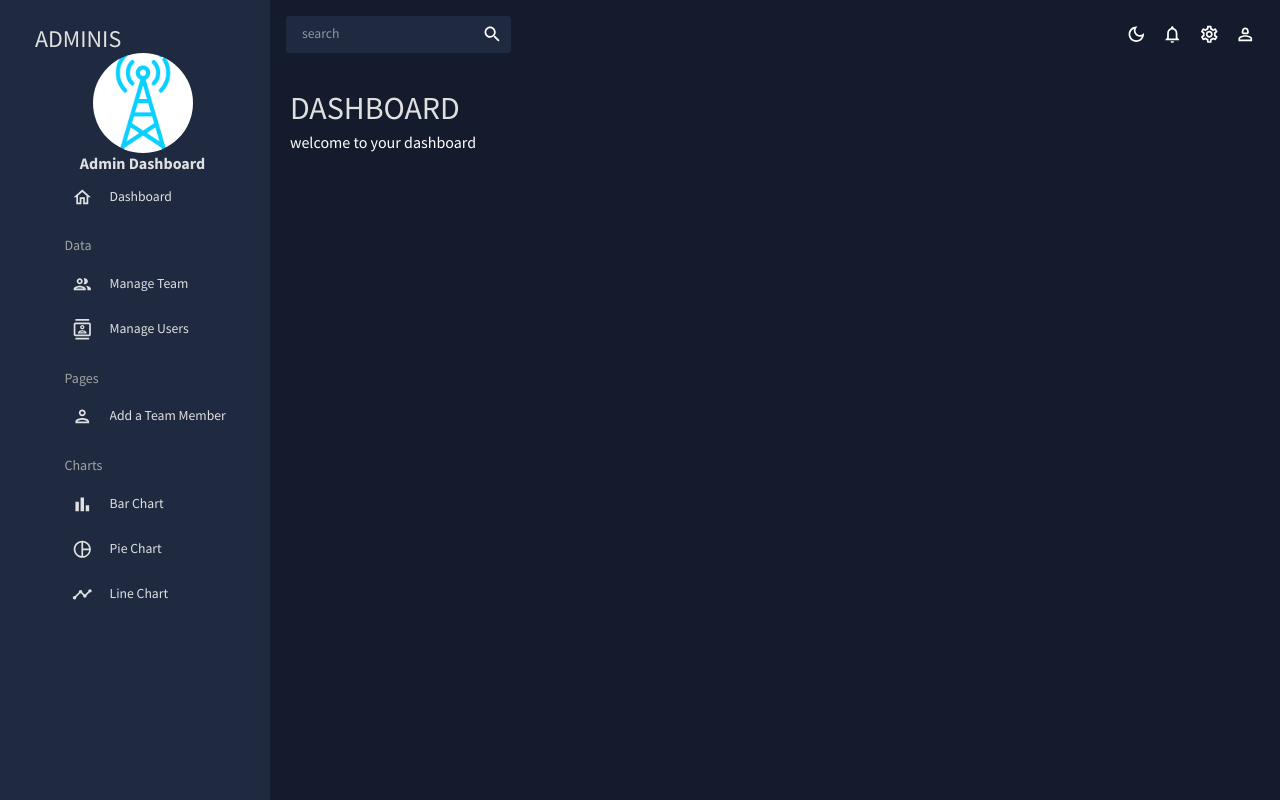
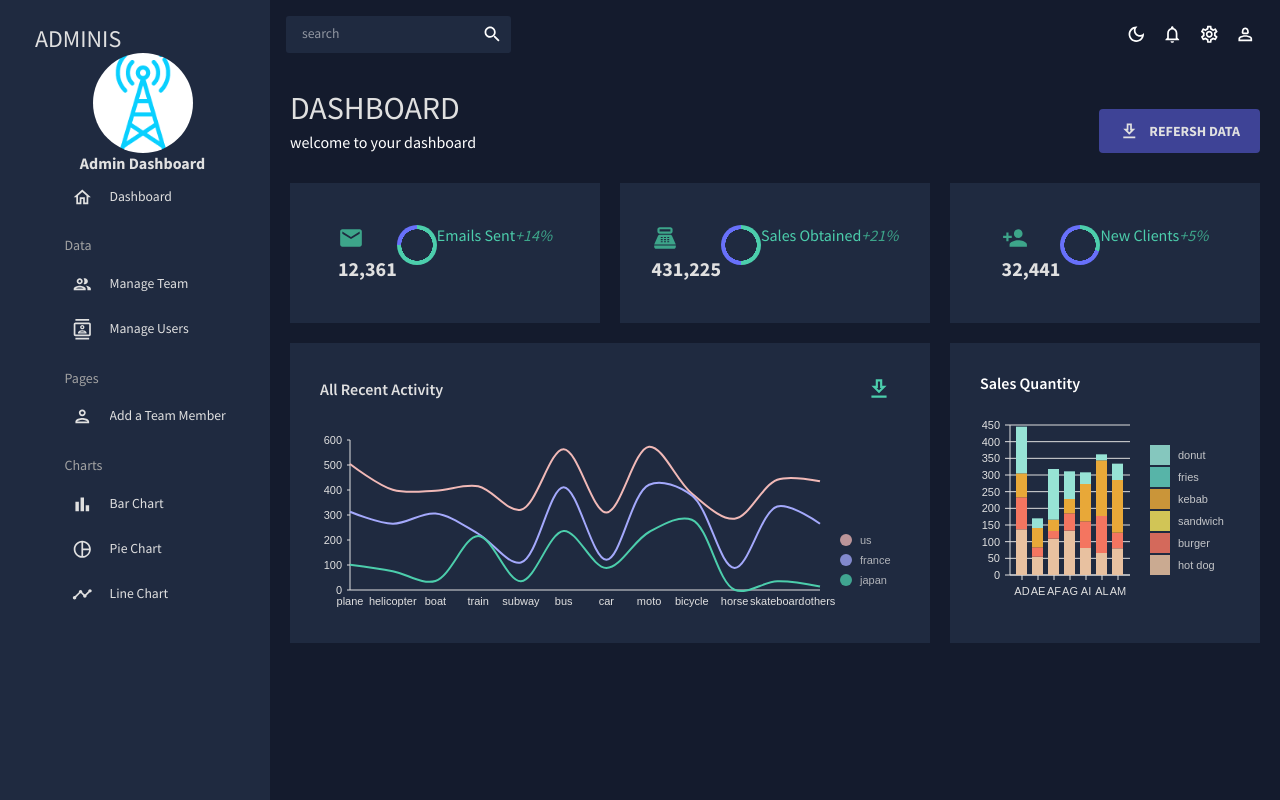
Before and after one commit to EliGuy343/semaphore-dashboard, a React (Create React App) app: page / in a window 1280 px wide. Built offline with nearby package versions, Linux system fonts and the light colour scheme.

Commit message:
dashboard design

```diff
--- a/src/pages/Dashboard.jsx
+++ b/src/pages/Dashboard.jsx
@@ -1,8 +1,23 @@
-import { Box } from '@mui/system'
-import React from 'react'
-import Header from '../components/Header'
+
+import { Box, Button, IconButton, Typography, useTheme } from "@mui/material";
+import { tokens } from "../theme";
+import { mockTransactions } from "../data/mockdata";
+import DownloadOutlinedIcon from "@mui/icons-material/DownloadOutlined";
+import EmailIcon from "@mui/icons-material/Email";
+import PointOfSaleIcon from "@mui/icons-material/PointOfSale";
+import PersonAddIcon from "@mui/icons-material/PersonAdd";
+import TrafficIcon from "@mui/icons-material/Traffic";
+import Header from "../components/Header";
+import LineChart from "../components/LineChart";
+
+import BarChart from "../components/BarChart";
+import StatBox from "../components/StatBox";
+import ProgressCircle from "../components/ProgressCircle";
 
 const Dashboard = () => {
+  const theme = useTheme();
+  const colors = tokens(theme.palette.mode);
+
   return (
     <Box m="20px">
       <Box
@@ -11,6 +26,137 @@ const Dashboard = () => {
         align-items="center"
       >
         <Header title="DASHBOARD"  subtitle="welcome to your dashboard"/>
+        <Box mt="20px">
+          <Button
+            sx={{
+              backgroundColor: colors.blueAccent[700],
+              color: colors.grey[100],
+              fontSize:"14px",
+              fontWeight: "bold",
+              padding: "10px 20px",
+            }}
+          >
+            <DownloadOutlinedIcon sx={{ mr:"10px"}} />
+            Refersh Data
+          </Button>
+        </Box>
+      </Box>
+
+      <Box
+        display="grid"
+        gridTemplateColumns="repeat(12, 1fr)"
+        gridAutoRows="140px"
+        gap="20px"
+      >
+        <Box
+          gridColumn="span 4"
+          backgroundColor={colors.primary[400]}
+          display="flex"
+          alignItems="center"
+          justifyContent="center"
+        >
+          <StatBox
+            title="12,361"
+            subtitle="Emails Sent"
+            progress="0.75"
+            increase="+14%"
+            icon={
+              <EmailIcon
+                sx={{
+                  color: colors.greenAccent[600],
+                  fontSize: "26px"
+                }}
+              />
+            }
+          />
+        </Box>
+        <Box
+          gridColumn="span 4"
+          backgroundColor={colors.primary[400]}
+          display="flex"
+          alignItems="center"
+          justifyContent="center"
+        >
+          <StatBox
+            title="431,225"
+            subtitle="Sales Obtained"
+            progress="0.50"
+            increase="+21%"
+            icon={
+              <PointOfSaleIcon
+                sx={{ color: colors.greenAccent[600], fontSize: "26px" }}
+              />
+            }
+          />
+        </Box>
+        <Box
+          gridColumn="span 4"
+          backgroundColor={colors.primary[400]}
+          display="flex"
+          alignItems="center"
+          justifyContent="center"
+        >
+          <StatBox
+            title="32,441"
+            subtitle="New Clients"
+            progress="0.30"
+            increase="+5%"
+            icon={
+              <PersonAddIcon
+                sx={{ color: colors.greenAccent[600], fontSize: "26px" }}
+              />
+            }
+          />
+        </Box>
+        <Box
+          gridColumn="span 8"
+          gridRow="span 2"
+          backgroundColor={colors.primary[400]}
+        >
+          <Box
+            mt="25px"
+            p="0 30px"
+            display="flex"
+            justifyContent="space-between"
+            alignItems="center"
+          >
+            <Box>
+              <Typography
+                variant="h5"
+                fontWeight="600"
+                color={colors.grey[100]}
+              >
+                All Recent Activity
+              </Typography>
+            </Box>
+            <Box>
+              <IconButton>
+                <DownloadOutlinedIcon
+                  sx={{ fontSize: "26px", color: colors.greenAccent[500] }}
+                />
+              </IconButton>
+            </Box>
+          </Box>
+          <Box height="250px" m="-20px 0 0 0">
+            <LineChart isDashboard={true} />
+          </Box>
+        </Box>
+        <Box
+          gridColumn="span 4"
+          gridRow="span 2"
+          backgroundColor={colors.primary[400]}
+        >
+          <Typography
+            variant="h5"
+            fontWeight="600"
+            sx={{ padding: "30px 30px 0 30px" }}
+          >
+            Sales Quantity
+          </Typography>
+          <Box height="250px" mt="-20px">
+            <BarChart isDashboard={true} />
+          </Box>
+        </Box>
       </Box>
     </Box>
   )
```
Also changed, not shown: src/components/ProgressCircle.jsx (renamed from src/components/ProgressCricle.jsx, +4 -3 lines).
